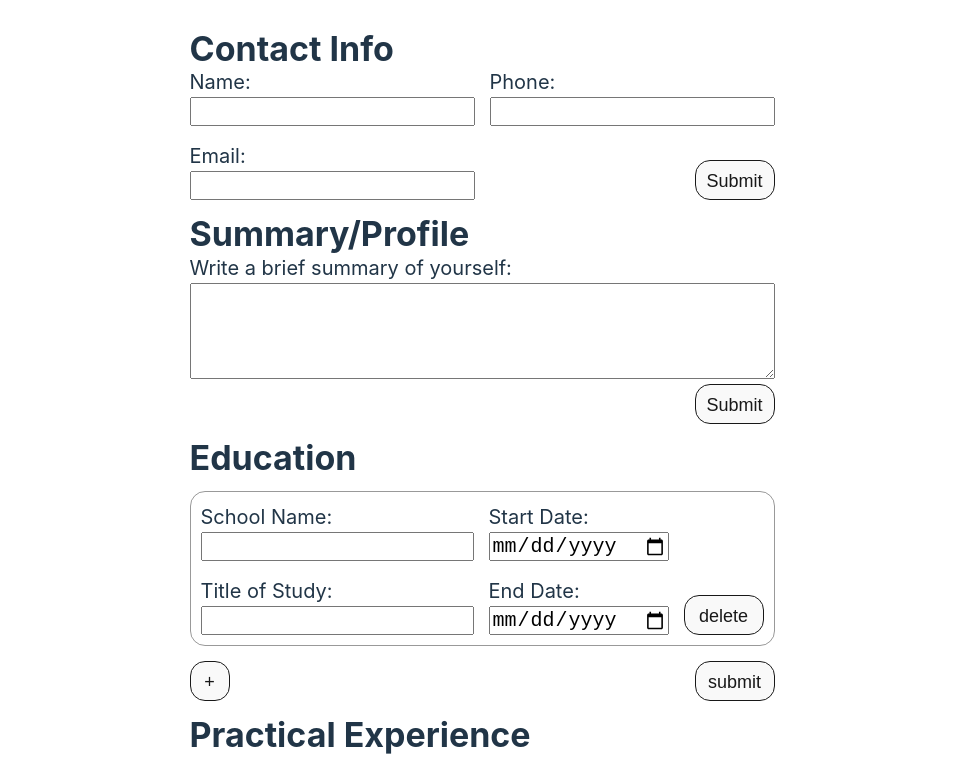
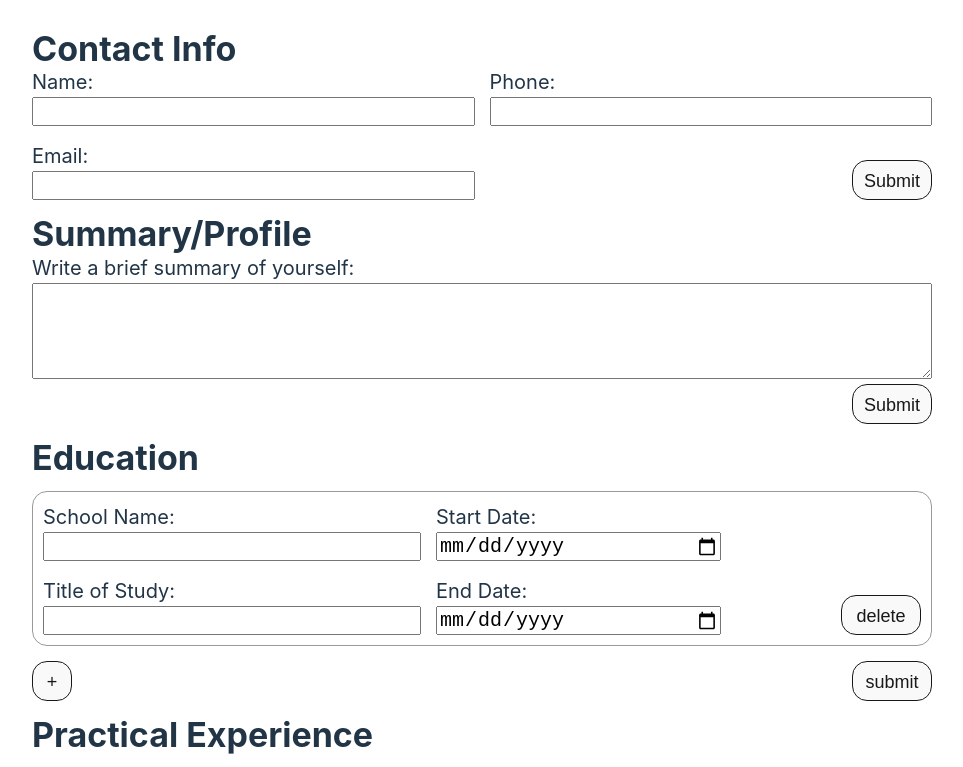
Before and after one commit to RaulPabianCruz/CVApplication, a React (Vite) app: page / in a window 1280 px wide. Shown: the top 767 px of the page, without its empty margins (158-1121 px from the left). Built offline with nearby package versions, Linux system fonts and the light colour scheme.

Commit message:
Fix styling on cvapplication
Updates styling on cvapplication to make the content take up more width
as previously the application was on the narrower side.

```diff
--- a/src/index.css
+++ b/src/index.css
@@ -32,6 +32,8 @@ body {
 
 #root {
   padding: 30px;
+  width: 900px;
+  min-width: 500px;
 }
 
 h1 {
```
